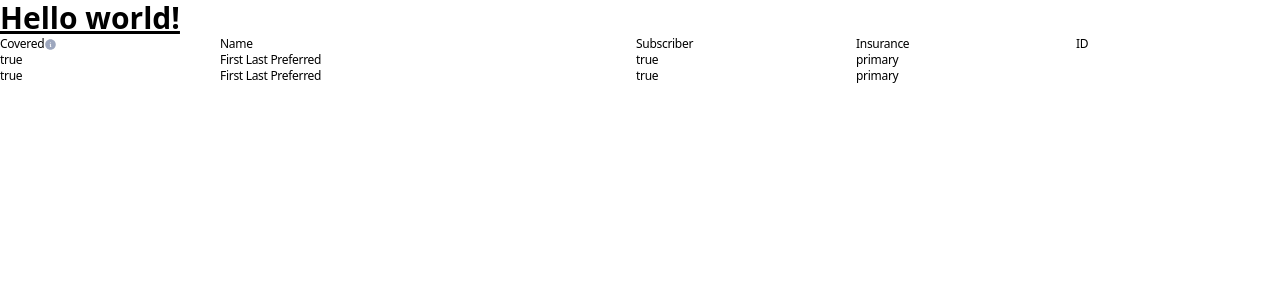
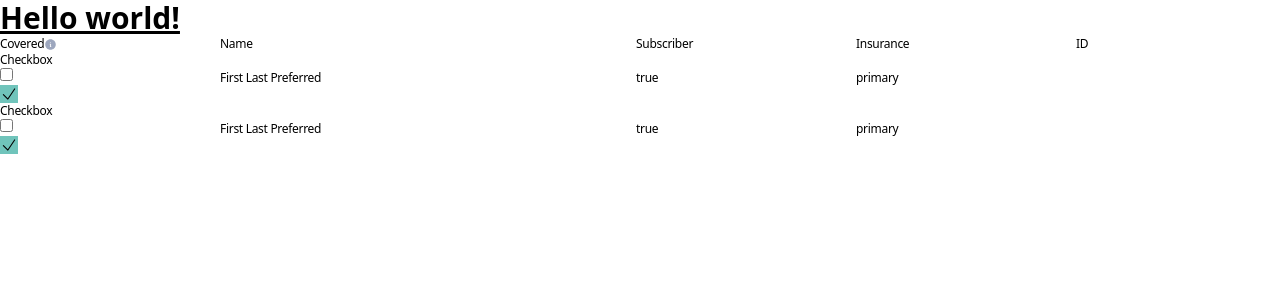
Before and after one commit to JiteshKusalkar/getneem, a Next.js app: page / in a window 1280 px wide. Shown: the top 300 px of the page. Built offline with nearby package versions, Linux system fonts and the light colour scheme.

Commit message:
feat: add checkbox component

```diff
--- /dev/null
+++ b/components/Checkbox/index.tsx
@@ -0,0 +1,24 @@
+import { CheckIcon } from '@heroicons/react/24/solid';
+import { HTMLAttributes } from 'react';
+
+interface CheckboxProps extends HTMLAttributes<HTMLInputElement> {
+  label?: string;
+}
+
+function Checkbox({ label, ...rest }: CheckboxProps) {
+  return (
+    <fieldset>
+      <legend>Checkbox</legend>
+
+      <div>
+        <input type="checkbox" {...rest} />
+        <div className="h-[18px] w-[18px] bg-[#70C4BB]">
+          <CheckIcon />
+        </div>
+        {label && <label htmlFor={rest.id}>{label}</label>}
+      </div>
+    </fieldset>
+  );
+}
+
+export default Checkbox;
--- a/components/Table/TableBody.tsx
+++ b/components/Table/TableBody.tsx
@@ -1,5 +1,5 @@
 import HeaderCell from './HeaderCell';
-import { Column, HouseholdData } from './Table';
+import { Column, HouseholdData } from '.';
 
 interface TableBodyProps {
   data: HouseholdData[];
--- a/components/Table/TableHeader.tsx
+++ b/components/Table/TableHeader.tsx
@@ -1,5 +1,5 @@
 import HeaderCell from './HeaderCell';
-import { Column } from './Table';
+import { Column } from '.';
 import styles from './TableHeader.module.css';
 
 interface TableHeaderProps {
--- a/pages/index.tsx
+++ b/pages/index.tsx
@@ -2,9 +2,10 @@ import Head from 'next/head';
 import { useMemo } from 'react';
 import { Inter } from '@next/font/google';
 import { InformationCircleIcon } from '@heroicons/react/24/solid';
-import Table, { Column, HouseholdData } from '@/components/Table/Table';
+import Table, { Column, HouseholdData } from '@/components/Table';
 
 import styles from './index.module.css';
+import Checkbox from '@/components/Checkbox';
 
 const inter = Inter({ subsets: ['latin'] });
 
@@ -48,7 +49,7 @@ export default function Home() {
           );
         },
         Cell(row: HouseholdData) {
-          return <div>{row.isCovered ? 'true' : 'false'}</div>;
+          return <Checkbox />;
         },
       },
       {
```
Also changed, not shown: components/Table/index.tsx (renamed from components/Table/Table.tsx).
